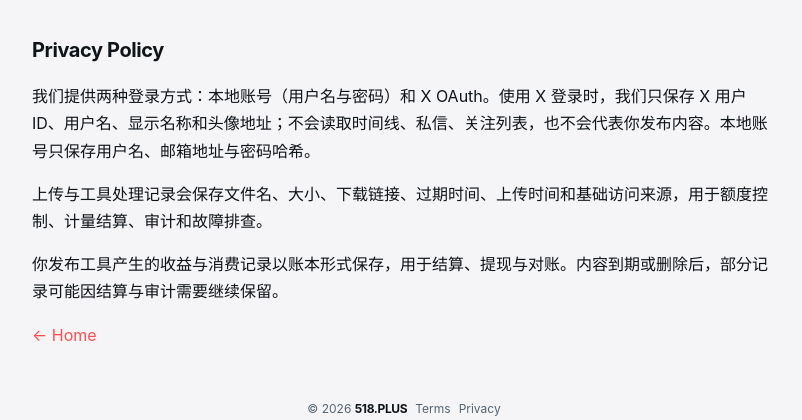
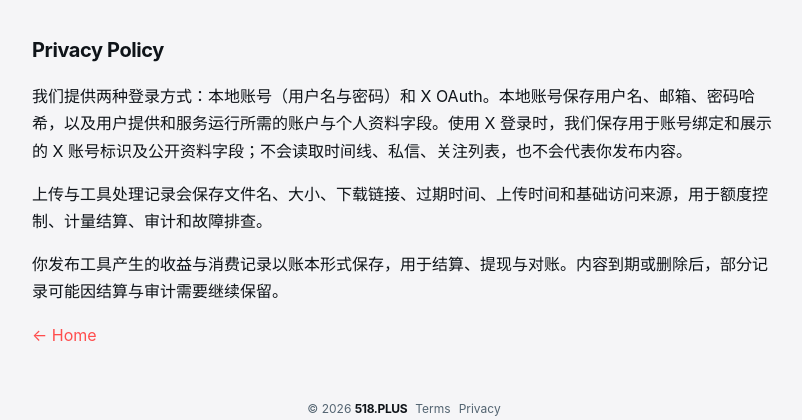
Before and after one commit to samelabs/FlashShare, a FastAPI app: page /privacy in a window 1280 px wide. Shown: the part 44-464 px from the top of the page, without its empty margins (236-1038 px from the left). Run offline with FastAPI, Linux system fonts and the light colour scheme; parts of the project's set-up code (start-up, migrations or seed data) failed here and were passed over; some libraries are stand-ins or nearby versions.

Commit message:
launch-readiness: privacy wording matches actual account schema
Drop the closed 'only stores' field enumerations — they did not match the
real users schema (profile/status/subscription fields exist beyond
username/email/password-hash, and X binding keeps identifiers/profile
fields for display). State the broad accurate facts instead: local
accounts keep username, email, password hash plus account/profile fields
provided by the user or required to run the service; X OAuth keeps the X
account identifiers and public profile fields used for binding and
display. Upload/tool-record and ledger/retention paragraphs unchanged.

```diff
--- a/templates/privacy.html
+++ b/templates/privacy.html
@@ -1,3 +1,3 @@
-<p>我们提供两种登录方式：本地账号（用户名与密码）和 X OAuth。使用 X 登录时，我们只保存 X 用户 ID、用户名、显示名称和头像地址；不会读取时间线、私信、关注列表，也不会代表你发布内容。本地账号只保存用户名、邮箱地址与密码哈希。</p>
+<p>我们提供两种登录方式：本地账号（用户名与密码）和 X OAuth。本地账号保存用户名、邮箱、密码哈希，以及用户提供和服务运行所需的账户与个人资料字段。使用 X 登录时，我们保存用于账号绑定和展示的 X 账号标识及公开资料字段；不会读取时间线、私信、关注列表，也不会代表你发布内容。</p>
 <p>上传与工具处理记录会保存文件名、大小、下载链接、过期时间、上传时间和基础访问来源，用于额度控制、计量结算、审计和故障排查。</p>
 <p>你发布工具产生的收益与消费记录以账本形式保存，用于结算、提现与对账。内容到期或删除后，部分记录可能因结算与审计需要继续保留。</p>
```
